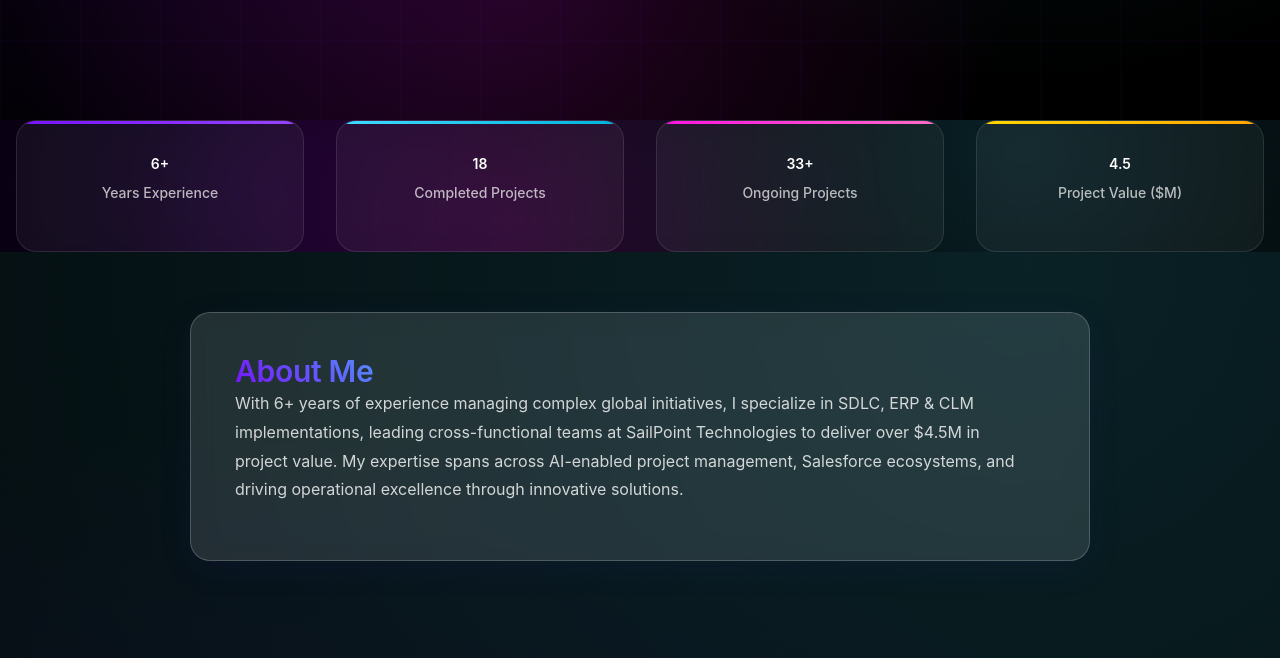
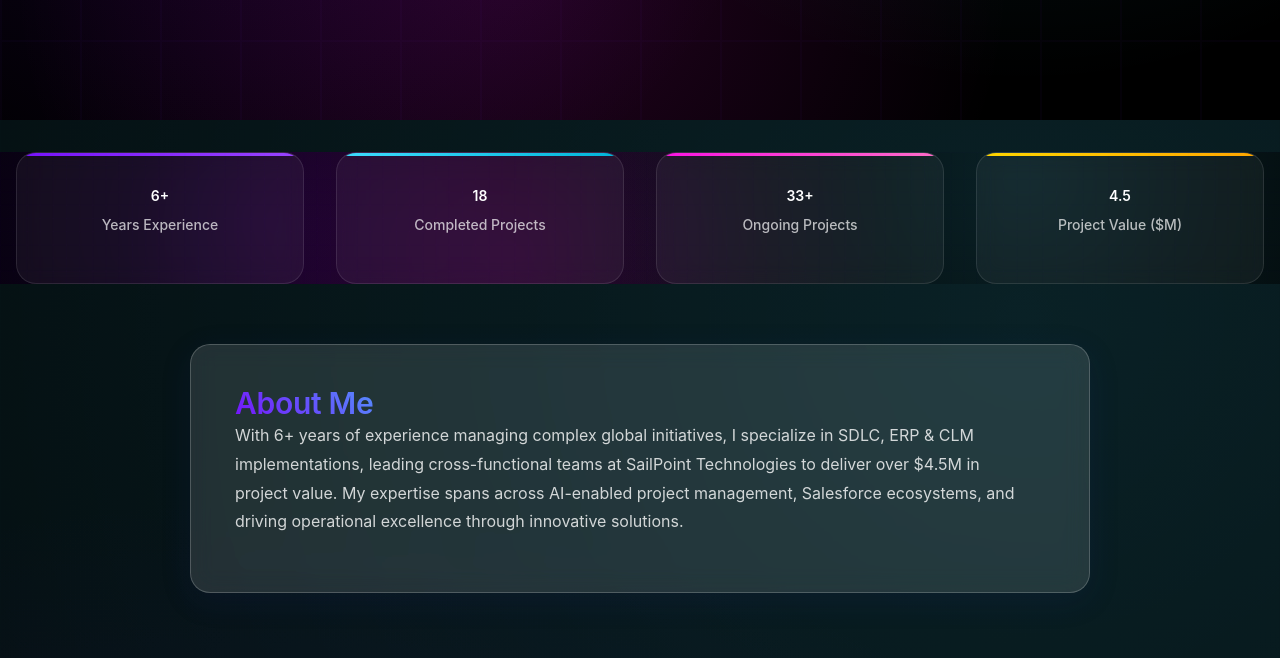
Before and after one commit to Prabhupadhar/prabhupadhar.github.io, a plain HTML site: page index.html in a window 1280 px wide. Shown: the part 740-1398 px from the top of the page. Drawn offline with Linux system fonts and the light colour scheme; a small style sheet from the web is missing; a web font is replaced by a local one.

Commit message:
Update style.css

```diff
--- a/style.css
+++ b/style.css
@@ -1429,7 +1429,7 @@ body {
 }
 
 section {
-  margin-bottom: 0;   /* This adds big space below every section (change 100px as needed) */
+  margin-bottom: 32px;   /* This adds big space below every section (change 100px as needed) */
 }
 
 @media (max-width: 600px) {
```
